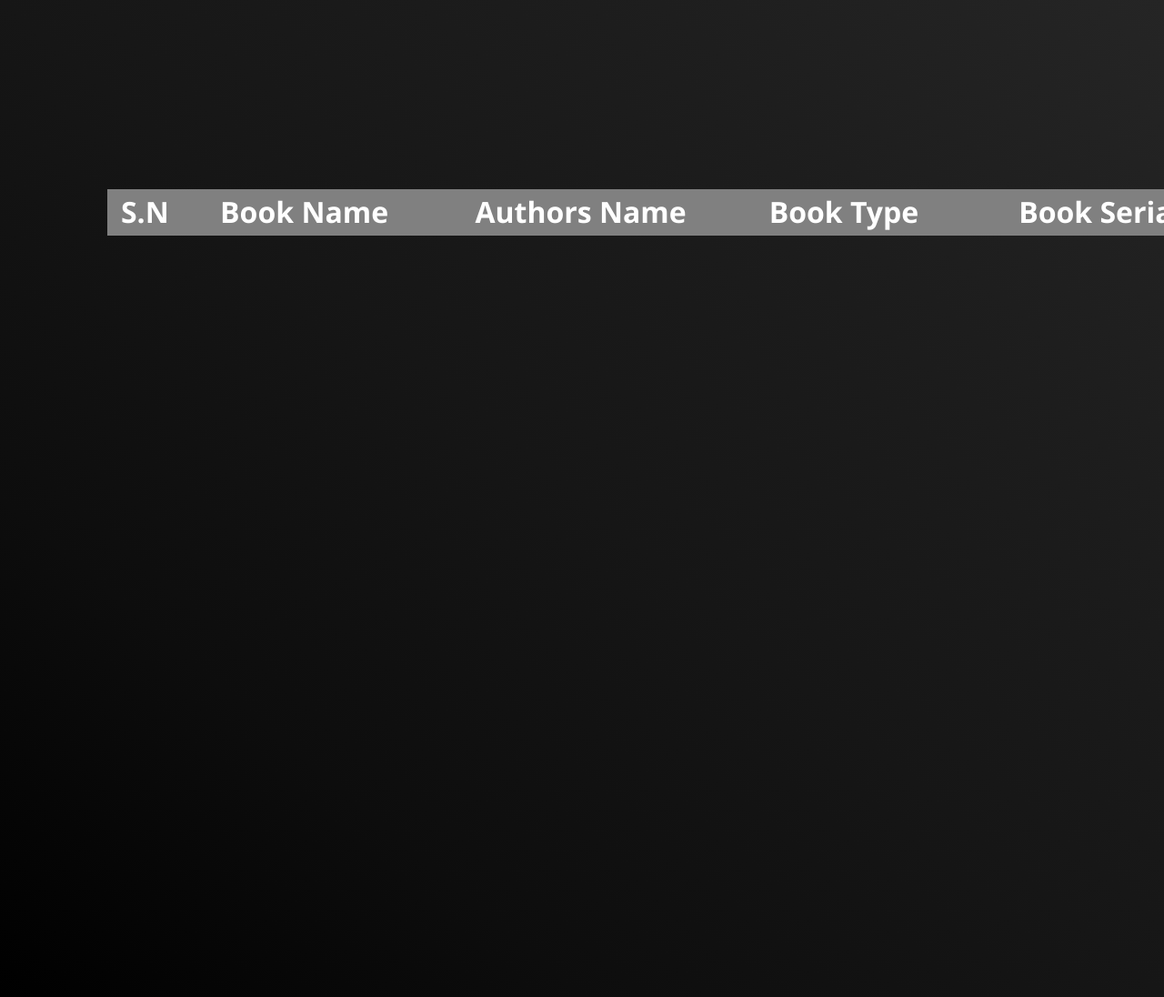
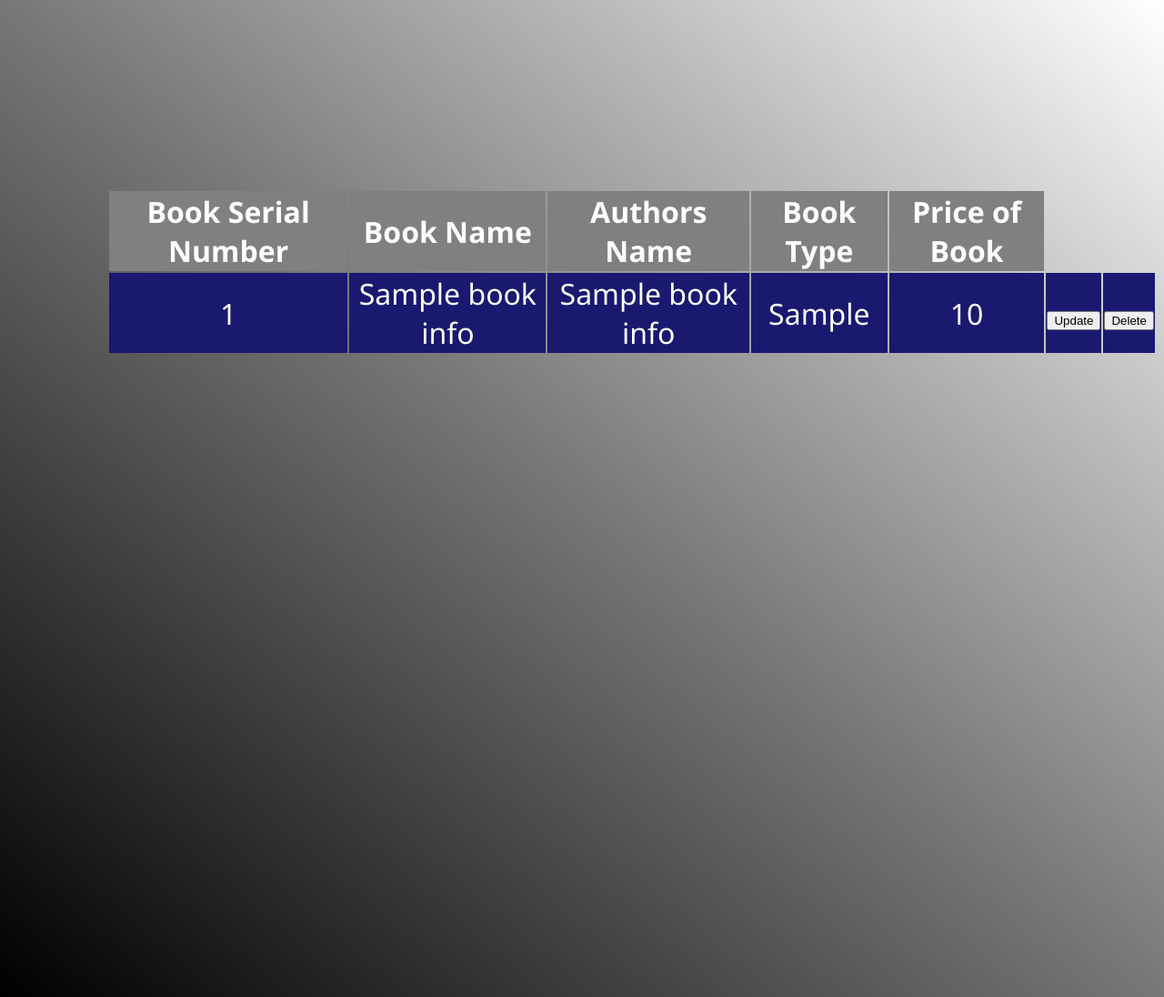
Before and after one commit to Developer-Aayush/TA-2020-Library-System, a Django app: template library_management_System/templates/index.html in a window 1280 px wide; the page is wider, and only the part inside the window is pictured. Shown: that part at 91% size. Run offline with Django 3.2, Linux system fonts and the light colour scheme; the template is opened without the code that fills it: most values are stand-ins (such as "Sample title", 1, 10 or a date in 2020); lists and menus that the app fills with data are empty.

Commit message:
Login and Database
The project has completed the login phase and data are being load from the database

```diff
--- a/library_management_System/library/admin.py
+++ b/library_management_System/library/admin.py
@@ -1,3 +1,8 @@
 from django.contrib import admin
 
 # Register your models here.
+
+
+from library.models import allInformation
+
+admin.site.register(allInformation)
--- a/library_management_System/static/css/index.css
+++ b/library_management_System/static/css/index.css
@@ -1,5 +1,6 @@
 body {
-    background-image: linear-gradient(to right top, #000000, #0d0d0d, #161616, #1d1d1d, #252525);
+    /* background-image: linear-gradient(to right top, #000000, #282828, #4c4c4c, #737373, #9d9d9d); */
+    background-image: linear-gradient(to right top, #000000, #3b3b3b, #777777, #b9b9b9, #ffffff);
     height: 1080px;
     width: auto;
 }
@@ -11,9 +12,16 @@ body {
     padding-top: 200px;
 }
 
-table,
-tr,
-th.heading {
+
+/* .main .lib-table .book-info .heading tr th {
+    color: white;
+    font-family: 'Segoe UI', Tahoma, Geneva, Verdana, sans-serif;
+    font-size: xx-large;
+    background-color: grey;
+    width: 1700px;
+} */
+
+.main .lib-table table.book-info tr.head {
     color: white;
     font-family: 'Segoe UI', Tahoma, Geneva, Verdana, sans-serif;
     font-size: xx-large;
@@ -21,6 +29,19 @@ th.heading {
     width: 1700px;
 }
 
+.main .lib-table table.book-info tr.data {
+    color: white;
+    font-family: 'Segoe UI', Tahoma, Geneva, Verdana, sans-serif;
+    font-size: xx-large;
+    background-color: midnightblue;
+    width: 1700px;
+    text-align: center;
+}
+
+table tr .data {
+    color: pink;
+}
+
 table {
     overflow-x: scroll;
 }
--- a/library_management_System/templates/index.html
+++ b/library_management_System/templates/index.html
@@ -12,15 +12,24 @@
     <div class="main">
         <div class="lib-table">
             <table class="book-info">
-                <tr class="heading">
-                    <th>S.N</th>
+                <tr class="head">
+                    <th>Book Serial Number</th>
                     <th>Book Name</th>
                     <th>Authors Name</th>
                     <th>Book Type</th>
-                    <th>Book Serial Number</th>
                     <th>Price of Book</th>
                 </tr>
-                <tr class="data"></tr>
+                {% for i in bookInfo %}
+                <tr class="data">
+                    <td>{{i.Book_serial_Number}}</td>
+                    <td>{{i.Book_name}}</td>
+                    <td>{{i.Authors_Name}}</td>
+                    <td>{{i.Book_Type}}</td>
+                    <td>{{i.Book_Price}}</td>
+                    <td><button>Update</button></td>
+                    <td><button>Delete</button></td>
+                </tr>
+                {% endfor %}
             </table>
         </div>
     </div>
```
Also changed, not shown: library_management_System/library/models.py (+11 -0 lines), library_management_System/library/views.py (+7 -1 lines), library_management_System/db.sqlite3, library_management_System/library/migrations/0001_initial.py (added), library_management_System/library/migrations/0002_auto_20201111_2354.py (added).
